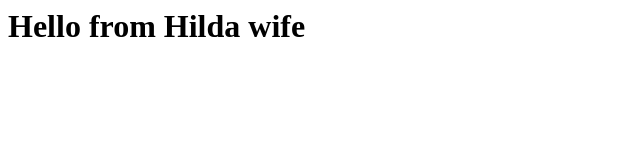
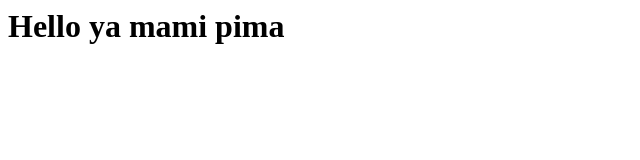
Before and after one commit to gwembo/webserver, a plain HTML site: page index.html in a window 1280 px wide. Shown: the whole page, without its empty margins (0-640 px from the left). Drawn offline with Linux system fonts and the light colour scheme.

Commit message:
Update index.html

```diff
--- a/index.html
+++ b/index.html
@@ -1,7 +1,7 @@
 <html>
   <body>
     <h1>
-      Hello from Hilda wife
+      Hello ya mami pima
     </h1>
   </body>
 </html>
```
